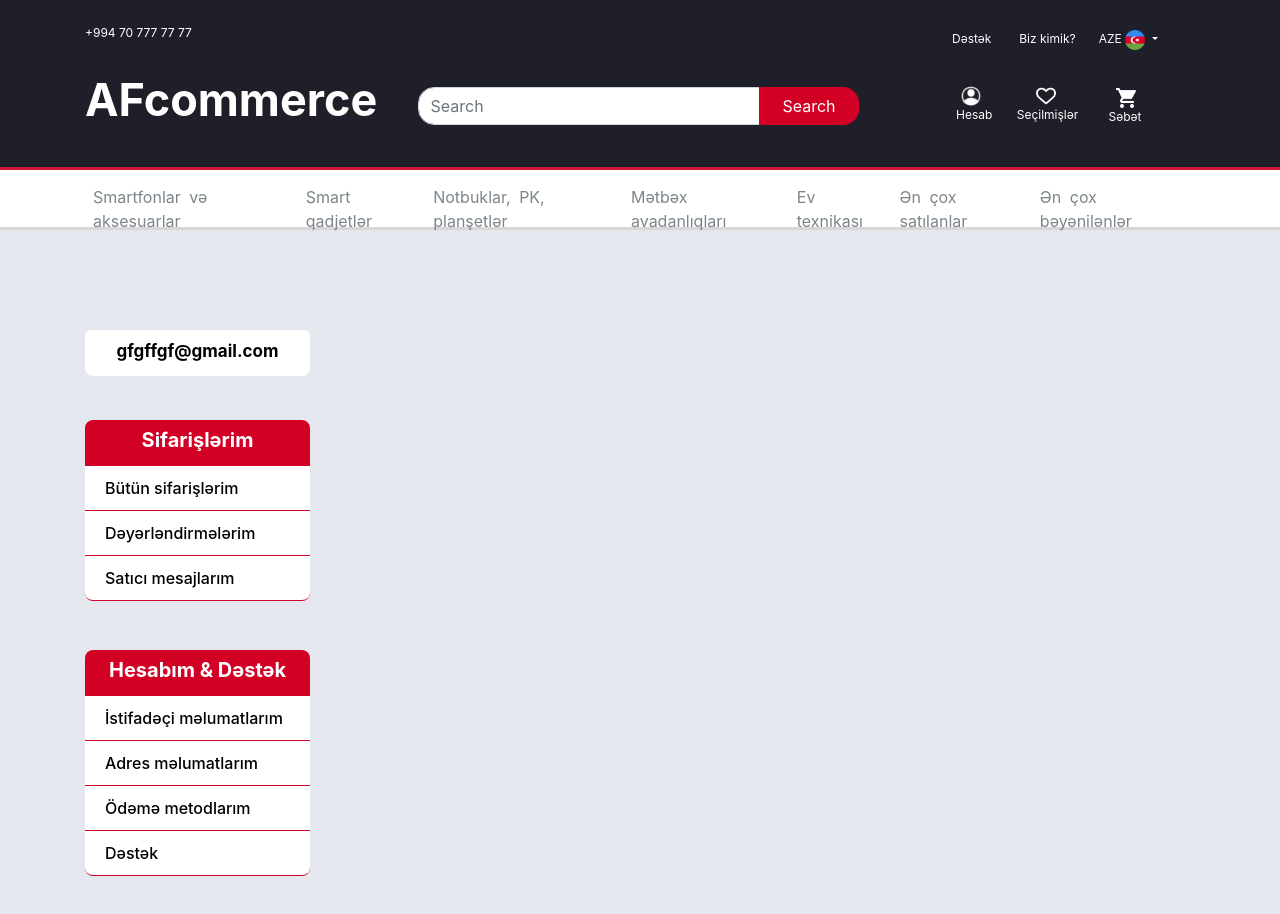
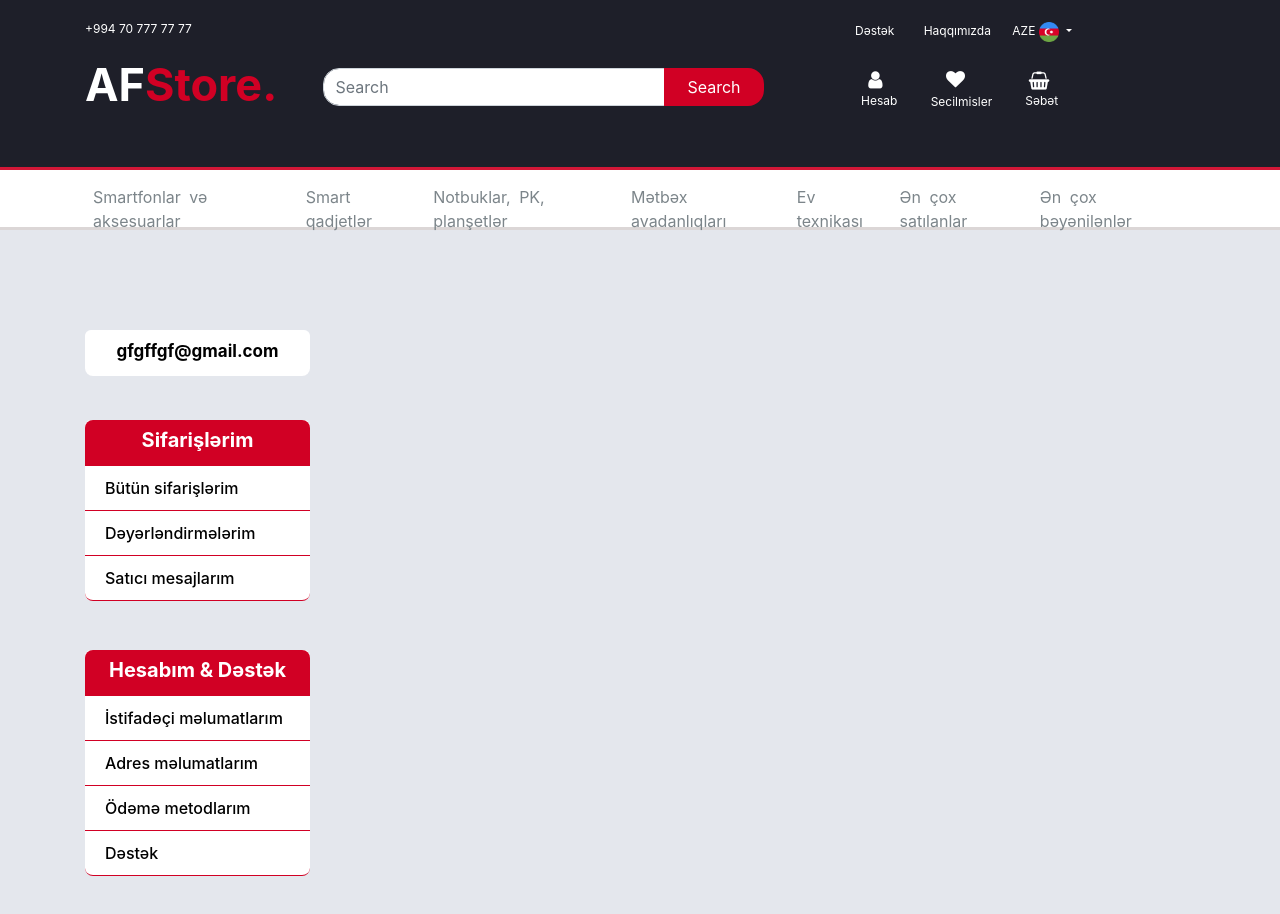
Before and after one commit to FardiBabazade/Ecommercie, a React (Create React App) app: page /userinfo/home in a window 1280 px wide. Shown: the top 914 px of the page. Built offline with nearby package versions, Linux system fonts and the light colour scheme.

Commit message:
Header some Buges solved 18 sep 2023

```diff
--- a/src/components/Header/Header.jsx
+++ b/src/components/Header/Header.jsx
@@ -2,9 +2,9 @@ import React, { useState } from 'react';
 import "../../styles/Header.css";
 import engflag from "../../assets/icons/engflag.png";
 import azeflag from "../../assets/icons/azeflag.png";
-import heaerticon from "../../assets/icons/heart.png";
-import shopcart from "../../assets/icons/shop-cart.png";
-import accounticon from "../../assets/icons/account.png";
+// import heaerticon from "../../assets/icons/heart.png";
+// import shopcart from "../../assets/icons/shop-cart.png";
+// import accounticon from "../../assets/icons/account.png";
 import { Link } from 'react-router-dom';
 
 function Header() {
@@ -169,12 +169,9 @@ function Header() {
             })
         }
     }
-
-
     const handleMouseLeave = () => {
         allProductCategoryHide()
     }
-
     const allProductCategoryHide = () => {
         setMouseOverLinkThree({
             display: 'none',
@@ -192,17 +189,15 @@ function Header() {
             display: 'none',
         })
     }
-
-
     return (
         <section>
-            <nav className="navbar">
+            <section className="headerSection">
                 <div className="container">
                     <div className="row">
-                        <div className="col-md-3">
-                            <a className="navbar-brand-one" href="#">+994 70 777 77 77</a>
+                        <div className="col-md-2">
+                            <a href="tel:"><span className="spanTelNumber"> +994 70 777 77 77</span> </a>
                             <Link to="/">
-                                <a className="navbar-brand electro">AFcommerce</a>
+                                <a className="navbar-brand electro"> <span >AF</span><span className="logo">Store.</span></a>
                             </Link>
                         </div>
                         <div className="col-md-6">
@@ -212,73 +207,61 @@ function Header() {
                                         <input className="form-control input-search" type="search" placeholder="Search" aria-label="Search" />
                                     </div>
                                 </center>
-
                                 <div className="col-md-3">
                                     <button className=" search-button" type="submit">Search</button>
                                 </div>
-                                {/* <div className="col-md-3"> */}
-                                {/* </div> */}
                             </div>
                         </div>
-                        <div className="col-md-3">
-                            <div>
+                        <div className="col-md-4">
+                            <div className="commondiv">
                                 <div className="row">
-                                    <div className="col-md-3">
+                                    <div className="col-md-4">
+                                        <center>
                                             <Link to="/userinfo/home">
-                                        <li className="nav-item ">
-                                            <a className="nav-link nav-link-help">Dəstək</a>
-                                        </li>
+                                                <a className="nav-link">
+                                                    <span className="span-help">Dəstək</span>
+                                                </a>
                                             </Link>
-                                        <li className="nav-item-two">
                                             <Link to="/login">
                                                 <a className="nav-link">
-                                                    <img className="icon-right" src={accounticon} />
+                                                    <i className="fa fa-user"></i>
                                                     <center>
-                                                        <p>
-                                                            Hesab
-                                                        </p>
+                                                        <span className="favourite-span-user">Hesab</span>
                                                     </center>
                                                 </a>
                                             </Link>
-                                        </li>
+                                        </center>
                                     </div>
-                                    <div className="col-md-6">
-                                        <li className="nav-item">
-                                            <a className="nav-link nav-link-fav" href="#">Biz kimik?</a>
-                                        </li>
-                                        <li className="nav-item-two">
+                                    <div className="col-md-4">
+                                        <center>
+                                            <a className="nav-link  favourite-span-about"><span>Haqqımızda</span></a>
                                             <Link to="/favorite" >
-                                                <a className="nav-link nav-link-fav-bottom" href="#">
-                                                    <img className="icon-right favourite" src={heaerticon} />
+                                                <a className="nav-link">
+                                                    <i className="fa fa-heart"></i>
                                                     <center>
-                                                        Seçilmişlər
+                                                        <span className="favourite-span-fav">Secilmisler</span>
                                                     </center>
                                                 </a>
                                             </Link>
-                                        </li>
+                                        </center>
                                     </div>
-                                    <div className="col-md-2">
+                                    <div className="col-md-4">
                                         <center>
-                                            <li className="nav-item dropdown lang">
                                             <a className="nav-link dropdown-toggle" href="#" id="navbarDropdown" role="button" data-toggle="dropdown" aria-haspopup="true" aria-expanded="false">
-                                                    AZE  <img className="flag" src={azeflag} />
+                                               <span> AZE </span> <img className="flag" src={azeflag} />
                                             </a>
                                             <div className="dropdown-menu dropdown-menu-lang" aria-labelledby="navbarDropdown">
                                                 <a className="dropdown-item" href="#"> <img className="flag" src={azeflag} /> AZE</a>
                                                 <a className="dropdown-item" href="#"><img className="flag" src={engflag} />ENG</a>
                                             </div>
-                                            </li>
-                                            <li className="nav-item-two  navbar-right ">
-                                                <Link to="/basket" >
+                                            <Link to="/basket">
                                                 <a className="nav-link">
-                                                        <img className="icon-right-basket" src={shopcart} />
+                                                    <i className="fa fa-shopping-basket"></i>
                                                     <center>
-                                                            Səbət
+                                                        <span className="favourite-span-basket">Səbət</span>
                                                     </center>
                                                 </a>
                                             </Link>
-
-                                            </li>
                                         </center>
                                     </div>
                                 </div>
@@ -286,7 +269,11 @@ function Header() {
                         </div>
                     </div>
                 </div>
-            </nav>
+            </section>
+
+
+
+
             <nav className="navbar-two navbar-expand-lg" >
                 <div className="container" onMouseLeave={handleMouseLeave}>
 
--- a/src/components/RatingFolder/Rating.jsx
+++ b/src/components/RatingFolder/Rating.jsx
@@ -56,9 +56,7 @@ function Rating() {
               </div>
             </div>
           </div>
-
         </div>
-
       </div>
     </React.Fragment>
   )
--- a/src/styles/Header.css
+++ b/src/styles/Header.css
@@ -1,4 +1,4 @@
-.navbar{
+.headerSection{
     background-color: #1e1f29;
     height: 170px;
     border-bottom: 3px solid #d31737;
@@ -8,12 +8,19 @@ a{
     font-size: 12px;
     text-decoration: none !important;
 }
+.spanTelNumber{
+    display: inline-block;
+    margin-top: 20px;
+}
 .navbar-nav{
     word-spacing: 4px;
 }
-.navbar-brand{
-    font-size: 12px;
+#navbarDropdown{
+    margin-left: -16px;
 }
+/* #navbarDropdown:hover{
+    color: #d10024;
+} */
 .dropdown-menu-lang{
     min-width: 20px;
     left: -76px;
@@ -22,10 +29,13 @@ a{
 .dropdown-menu a{
     color: #000 !important;
 }
-.navbar-brand:hover{
+.logo{
     color: #d10024 !important;
 }
-.nav-link:hover{
+.commondiv{
+    width: 221px;
+}
+.nav-link span:hover{
     color: #d10024 !important;
     cursor: pointer;
 }
@@ -33,8 +43,39 @@ a{
     width: 20px;
     margin-right: 4px;
 }
-.favourite{
-    margin-left: 49px !important;
+.nav-link .fa-heart{
+    font-size: 19px;
+}
+.nav-link .fa-user{
+    font-size: 20px;
+    margin-left: 7px;
+}
+.nav-link .fa-shopping-basket{
+    font-size: 18px;
+}
+.fa-shopping-basket:hover{
+    color: #d10024;
+}
+.fa-heart:hover{
+    color: #d10024;
+}
+.nav-link:hover .fa-user{
+    color: #d10024;
+}
+.nav-link:hover .favourite-span-user{
+    color: #d10024;
+}
+.nav-link:hover .fa-shopping-basket{
+    color: #d10024;
+}
+.nav-link:hover .favourite-span-basket{
+    color: #d10024;
+}
+.nav-link:hover .fa-heart{
+    color: #d10024;
+}
+.nav-link:hover .favourite-span-fav{
+    color: #d10024;
 }
 .input-search{
     width: 350px !important;
@@ -72,39 +113,56 @@ a{
     margin-left: 5px;
     margin-top: 19px;
 }
+.icon-right-fav{
+    width: 20px;
+    margin-left: 5px;
+    margin-top: 19px;
+}
 
-.icon-right-basket{
+/* .icon-right-basket{
     width: 20px;
     margin-left: 2px;
-    margin-top: 19px;
+    margin-top: 17px;
+} */
+.favourite-span-fav{
+    display: inline-block;
+    margin-left: -14px !important ;
+    margin-top: 2px;
 }
+/* .favourite-span-fav:hover .fa-heart{
+    color: #d10024;
+} */
+.favourite-span-about{
+    display: inline-block;
+    margin-left: -21px !important ;
+    margin-top: 2px;
+}
+.favourite-span-basket{
+margin-left: -3px;
+}
+.span-help{
+    margin-left: -6px;
+}
+/*  */
 .electro{
     font-size: 45px;
     font-weight: 700;
-    margin-top: 18px;
+    margin-top: 7px;
 }
 .navbar-right{
     margin-left: -75px;
-}
-#navbarDropdown{
-    margin-left: -79px;
 }
 .lang{
     margin-left: 8px;
 }
 .nav-link{
-    margin-top: 3px;
+    margin-top: 14px;
     cursor: pointer;
-}
-.nav-link-fav{
-    margin-left: -8px;
-}
-.nav-link-fav-bottom{
-    margin-left: -40px;
 }
 .nav-link-help{
     margin-left: -4px;
 }
+
 /*  NAVBAR-TWO */
 .navbar-two{
     height: 60px;
```
Lines whose indentation alone changed are shown as unchanged.
